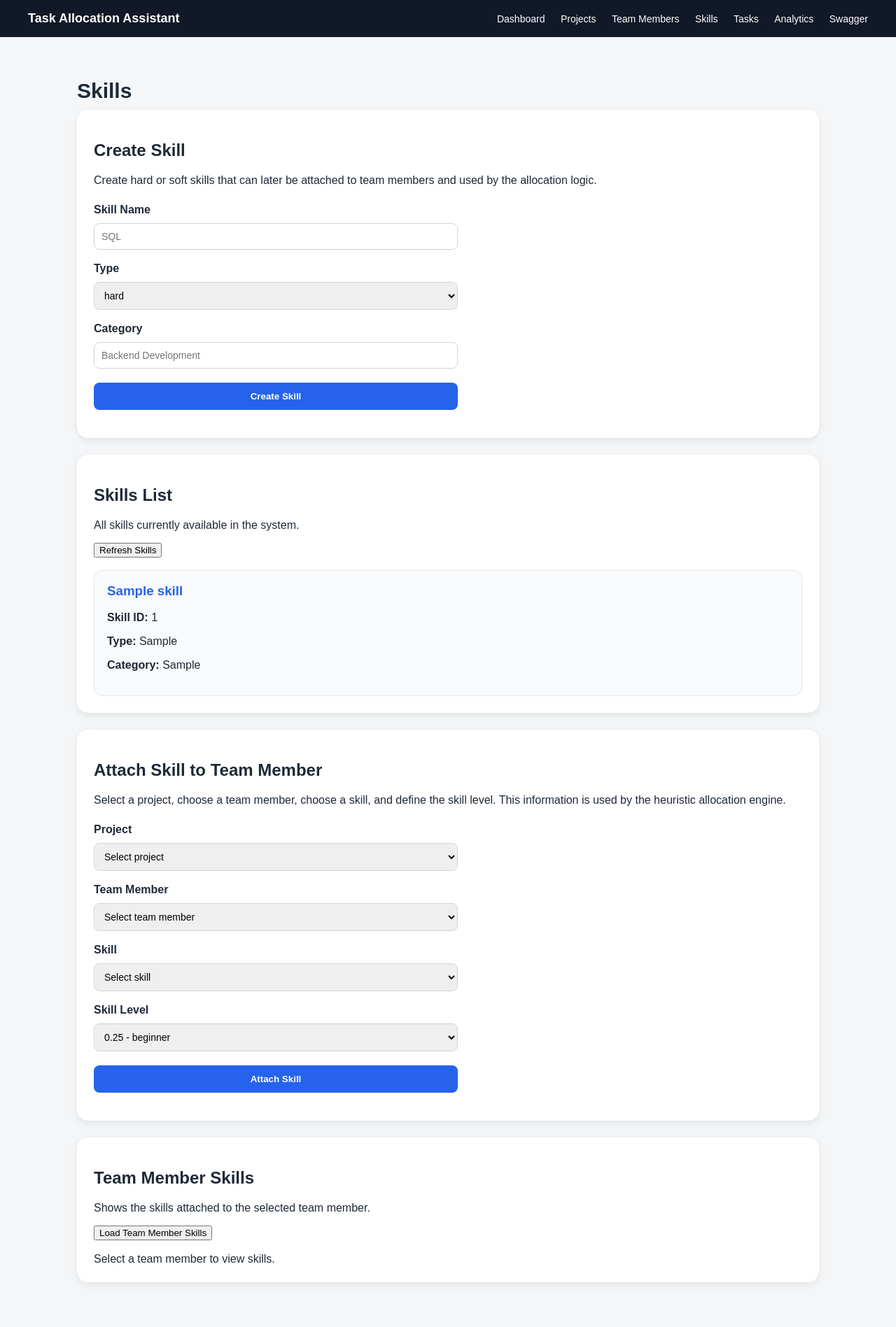
After one commit to astannnn/task-allocation-assistant, a FastAPI app: template app/templates/skills.html in a window 1280 px wide. The commit adds this page. Shown: the whole page at 70% size. Run offline with FastAPI, Linux system fonts and the light colour scheme; the template is opened without the code that fills it: most values are stand-ins (such as "Sample title", 1, 10 or a date in 2020).

Commit message:
Add skills UI

```diff
--- a/app/main.py
+++ b/app/main.py
@@ -1,12 +1,21 @@
-from fastapi import FastAPI
-from fastapi import Request
+from fastapi import FastAPI, Request
 from fastapi.staticfiles import StaticFiles
 from fastapi.templating import Jinja2Templates
 
 from app.database import Base, engine
 from app.services.scheduler_service import start_scheduler, shutdown_scheduler
 from app import models
-from app.routers import projects, team_members, skills, tasks, assignments, analytics, notifications, project_templates
+from app.routers import (
+    projects,
+    team_members,
+    skills,
+    tasks,
+    assignments,
+    analytics,
+    notifications,
+    project_templates,
+)
+
 Base.metadata.create_all(bind=engine)
 
 app = FastAPI(
@@ -14,8 +23,10 @@ app = FastAPI(
     description="A decision-support assistant for team task allocation and project management.",
     version="0.1.0",
 )
+
 app.mount("/static", StaticFiles(directory="app/static"), name="static")
 templates = Jinja2Templates(directory="app/templates")
+
 app.include_router(analytics.router)
 app.include_router(assignments.router)
 app.include_router(tasks.router)
@@ -25,12 +36,14 @@ app.include_router(team_members.router)
 app.include_router(notifications.router)
 app.include_router(project_templates.router)
 
+
 @app.get("/")
 def dashboard_ui(request: Request):
     return templates.TemplateResponse(
         "dashboard.html",
         {"request": request, "title": "Dashboard"}
     )
+
 
 @app.get("/projects-ui")
 def projects_ui(request: Request):
@@ -45,6 +58,14 @@ def team_members_ui(request: Request):
     return templates.TemplateResponse(
         "team_members.html",
         {"request": request, "title": "Team Members"}
+    )
+
+
+@app.get("/skills-ui")
+def skills_ui(request: Request):
+    return templates.TemplateResponse(
+        "skills.html",
+        {"request": request, "title": "Skills"}
     )
 
 
@@ -63,10 +84,11 @@ def analytics_ui(request: Request):
         {"request": request, "title": "Analytics"}
     )
 
-@app.get("/")
-def root():
+
+@app.get("/api")
+def api_root():
     return {
-        "message": "Task Allocation Assistant is running"
+        "message": "Task Allocation Assistant API is running"
     }
 
 
@@ -77,6 +99,7 @@ def health_check():
         "database": "connected"
     }
 
+
 @app.on_event("startup")
 def on_startup():
     start_scheduler()
--- a/app/templates/base.html
+++ b/app/templates/base.html
@@ -15,6 +15,7 @@
             <a href="/">Dashboard</a>
             <a href="/projects-ui">Projects</a>
             <a href="/team-members-ui">Team Members</a>
+            <a href="/skills-ui">Skills</a>
             <a href="/tasks-ui">Tasks</a>
             <a href="/analytics-ui">Analytics</a>
             <a href="/docs">Swagger</a>
--- /dev/null
+++ b/app/templates/skills.html
@@ -0,0 +1,335 @@
+{% extends "base.html" %}
+
+{% block content %}
+<h1 class="page-title">Skills</h1>
+
+<section class="section">
+    <h2>Create Skill</h2>
+    <p>
+        Create hard or soft skills that can later be attached to team members and used by the allocation logic.
+    </p>
+
+    <form class="form" id="skill-form">
+        <label>Skill Name</label>
+        <input id="skill-name" type="text" placeholder="SQL" required>
+
+        <label>Type</label>
+        <select id="skill-type" required>
+            <option value="hard">hard</option>
+            <option value="soft">soft</option>
+        </select>
+
+        <label>Category</label>
+        <input id="skill-category" type="text" placeholder="Backend Development">
+
+        <button type="submit">Create Skill</button>
+    </form>
+
+    <p id="skill-message" class="message"></p>
+</section>
+
+<section class="section">
+    <h2>Skills List</h2>
+    <p>All skills currently available in the system.</p>
+
+    <button type="button" onclick="loadSkills()">Refresh Skills</button>
+
+    <div id="skills-list" class="list">
+        Skills will be displayed here.
+    </div>
+</section>
+
+<section class="section">
+    <h2>Attach Skill to Team Member</h2>
+    <p>
+        Select a project, choose a team member, choose a skill, and define the skill level.
+        This information is used by the heuristic allocation engine.
+    </p>
+
+    <form class="form" id="attach-skill-form">
+        <label>Project</label>
+        <select id="attach-project-id" required>
+            <option value="">Select project</option>
+        </select>
+
+        <label>Team Member</label>
+        <select id="attach-team-member-id" required>
+            <option value="">Select team member</option>
+        </select>
+
+        <label>Skill</label>
+        <select id="attach-skill-id" required>
+            <option value="">Select skill</option>
+        </select>
+
+        <label>Skill Level</label>
+        <select id="attach-skill-level" required>
+            <option value="0.25">0.25 - beginner</option>
+            <option value="0.5">0.5 - intermediate</option>
+            <option value="0.75">0.75 - advanced</option>
+            <option value="1">1 - expert</option>
+        </select>
+
+        <button type="submit">Attach Skill</button>
+    </form>
+
+    <p id="attach-skill-message" class="message"></p>
+</section>
+
+<section class="section">
+    <h2>Team Member Skills</h2>
+    <p>Shows the skills attached to the selected team member.</p>
+
+    <button type="button" onclick="loadSelectedTeamMemberSkills()">Load Team Member Skills</button>
+
+    <div id="team-member-skills-list" class="list">
+        Select a team member to view skills.
+    </div>
+</section>
+
+<script>
+    let allSkills = [];
+
+    async function loadProjectsForSkillsPage() {
+        const projectSelect = document.getElementById("attach-project-id");
+
+        try {
+            const response = await fetch("/projects/");
+            const projects = await response.json();
+
+            projectSelect.innerHTML = '<option value="">Select project</option>';
+
+            projects.forEach(project => {
+                const option = document.createElement("option");
+                option.value = project.id;
+                option.textContent = `${project.id} - ${project.title}`;
+                projectSelect.appendChild(option);
+            });
+        } catch (error) {
+            projectSelect.innerHTML = '<option value="">Failed to load projects</option>';
+        }
+    }
+
+    async function loadTeamMembersForSelectedProject() {
+        const projectId = document.getElementById("attach-project-id").value;
+        const teamMemberSelect = document.getElementById("attach-team-member-id");
+        const teamMemberSkillsList = document.getElementById("team-member-skills-list");
+
+        teamMemberSelect.innerHTML = '<option value="">Select team member</option>';
+        teamMemberSkillsList.innerHTML = "Select a team member to view skills.";
+
+        if (!projectId) {
+            return;
+        }
+
+        try {
+            const response = await fetch(`/team-members/project/${projectId}`);
+            const members = await response.json();
+
+            if (!members || members.length === 0) {
+                teamMemberSelect.innerHTML = '<option value="">No team members found</option>';
+                return;
+            }
+
+            members.forEach(member => {
+                const option = document.createElement("option");
+                option.value = member.id;
+                option.textContent = `${member.id} - ${member.name} (${member.role})`;
+                teamMemberSelect.appendChild(option);
+            });
+        } catch (error) {
+            teamMemberSelect.innerHTML = '<option value="">Failed to load team members</option>';
+        }
+    }
+
+    async function loadSkills() {
+        const skillsList = document.getElementById("skills-list");
+        const attachSkillSelect = document.getElementById("attach-skill-id");
+
+        try {
+            const response = await fetch("/skills/");
+            const skills = await response.json();
+
+            allSkills = skills;
+
+            attachSkillSelect.innerHTML = '<option value="">Select skill</option>';
+
+            if (!skills || skills.length === 0) {
+                skillsList.innerHTML = "<p>No skills found.</p>";
+                return;
+            }
+
+            skillsList.innerHTML = "";
+
+            skills.forEach(skill => {
+                const skillName = skill.name || skill.skill_name || "Unknown Skill";
+
+                const option = document.createElement("option");
+                option.value = skill.id;
+                option.textContent = `${skill.id} - ${skillName}`;
+                attachSkillSelect.appendChild(option);
+
+                const item = document.createElement("div");
+                item.className = "list-item";
+
+                item.innerHTML = `
+                    <h3>${skillName}</h3>
+                    <p><strong>Skill ID:</strong> ${skill.id}</p>
+                    <p><strong>Type:</strong> ${skill.type}</p>
+                    <p><strong>Category:</strong> ${skill.category || "No category"}</p>
+                `;
+
+                skillsList.appendChild(item);
+            });
+        } catch (error) {
+            skillsList.innerHTML = "<p class='error'>Failed to load skills.</p>";
+            attachSkillSelect.innerHTML = '<option value="">Failed to load skills</option>';
+        }
+    }
+
+    function getSkillNameById(skillId) {
+        const skill = allSkills.find(item => item.id === skillId);
+
+        if (!skill) {
+            return `Skill ID ${skillId}`;
+        }
+
+        return skill.name || skill.skill_name || `Skill ID ${skillId}`;
+    }
+
+    async function loadSelectedTeamMemberSkills() {
+        const teamMemberId = document.getElementById("attach-team-member-id").value;
+        const list = document.getElementById("team-member-skills-list");
+
+        if (!teamMemberId) {
+            list.innerHTML = "<p>Please select a team member first.</p>";
+            return;
+        }
+
+        try {
+            const response = await fetch(`/team-members/${teamMemberId}/skills`);
+            const memberSkills = await response.json();
+
+            if (!memberSkills || memberSkills.length === 0) {
+                list.innerHTML = "<p>No skills attached to this team member.</p>";
+                return;
+            }
+
+            list.innerHTML = "";
+
+            memberSkills.forEach(memberSkill => {
+                const skillName = getSkillNameById(memberSkill.skill_id);
+
+                const item = document.createElement("div");
+                item.className = "list-item";
+
+                item.innerHTML = `
+                    <h3>${skillName}</h3>
+                    <p><strong>Team Member ID:</strong> ${memberSkill.team_member_id}</p>
+                    <p><strong>Skill ID:</strong> ${memberSkill.skill_id}</p>
+                    <p><strong>Level:</strong> ${memberSkill.level}</p>
+                `;
+
+                list.appendChild(item);
+            });
+        } catch (error) {
+            list.innerHTML = "<p class='error'>Failed to load team member skills.</p>";
+        }
+    }
+
+    document.getElementById("skill-form").addEventListener("submit", async function (event) {
+        event.preventDefault();
+
+        const message = document.getElementById("skill-message");
+
+        const payload = {
+            name: document.getElementById("skill-name").value,
+            type: document.getElementById("skill-type").value,
+            category: document.getElementById("skill-category").value || null
+        };
+
+        try {
+            const response = await fetch("/skills/", {
+                method: "POST",
+                headers: {
+                    "Content-Type": "application/json"
+                },
+                body: JSON.stringify(payload)
+            });
+
+            if (!response.ok) {
+                message.textContent = "Failed to create skill.";
+                message.className = "message error";
+                return;
+            }
+
+            const createdSkill = await response.json();
+
+            message.textContent = `Skill created successfully. ID: ${createdSkill.id}`;
+            message.className = "message success";
+
+            document.getElementById("skill-form").reset();
+
+            await loadSkills();
+        } catch (error) {
+            message.textContent = "Error while creating skill.";
+            message.className = "message error";
+        }
+    });
+
+    document.getElementById("attach-skill-form").addEventListener("submit", async function (event) {
+        event.preventDefault();
+
+        const message = document.getElementById("attach-skill-message");
+
+        const teamMemberId = document.getElementById("attach-team-member-id").value;
+        const skillId = document.getElementById("attach-skill-id").value;
+        const level = document.getElementById("attach-skill-level").value;
+
+        if (!teamMemberId || !skillId || !level) {
+            message.textContent = "Please select team member, skill, and level.";
+            message.className = "message error";
+            return;
+        }
+
+        const payload = {
+            team_member_id: Number(teamMemberId),
+            skill_id: Number(skillId),
+            level: Number(level)
+        };
+
+        try {
+            const response = await fetch("/team-members/skills/", {
+                method: "POST",
+                headers: {
+                    "Content-Type": "application/json"
+                },
+                body: JSON.stringify(payload)
+            });
+
+            if (!response.ok) {
+                message.textContent = "Failed to attach skill to team member.";
+                message.className = "message error";
+                return;
+            }
+
+            const result = await response.json();
+            const skillName = getSkillNameById(result.skill_id);
+
+            message.textContent = `Skill "${skillName}" attached successfully to team member ID ${result.team_member_id}.`;
+            message.className = "message success";
+
+            await loadSelectedTeamMemberSkills();
+        } catch (error) {
+            message.textContent = "Error while attaching skill.";
+            message.className = "message error";
+        }
+    });
+
+    document.getElementById("attach-project-id").addEventListener("change", loadTeamMembersForSelectedProject);
+    document.getElementById("attach-team-member-id").addEventListener("change", loadSelectedTeamMemberSkills);
+
+    loadProjectsForSkillsPage();
+    loadSkills();
+</script>
+{% endblock %}
```
